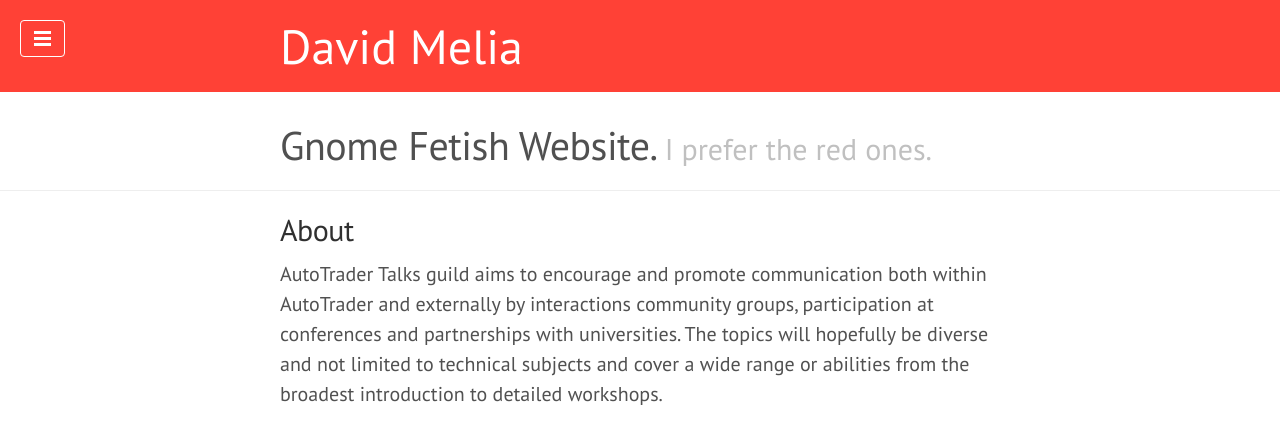
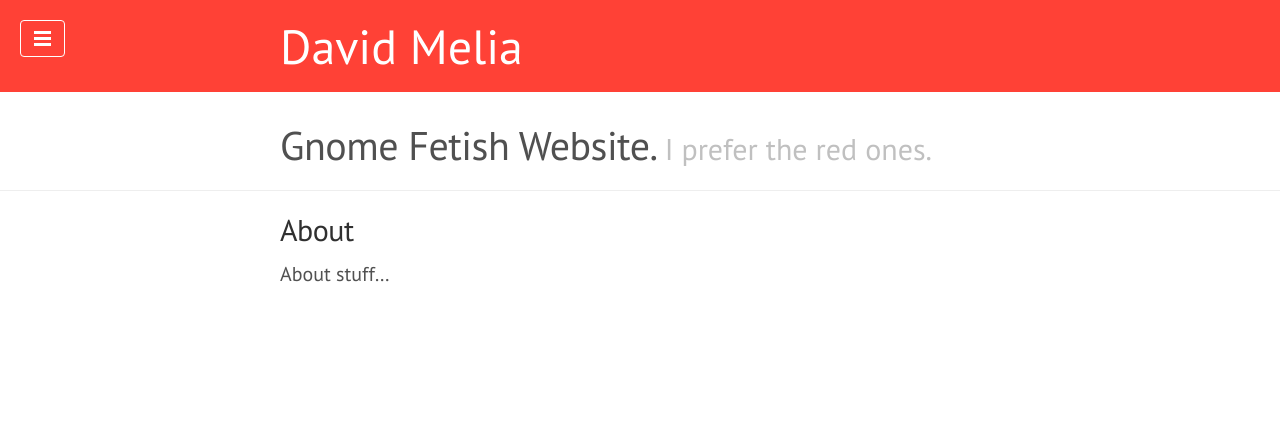
Before and after one commit to davidmelia/davidmelia.github.io, a Jekyll site: the page built from about.md, in a window 1280 px wide. Shown: the top 444 px of the page. Built offline with Jekyll 4.4.1, drawn with Linux system fonts in a browser that asks for light colours; nearby versions of some CDN libraries; Markdown is read by kramdown in place of the engine named in the settings.

Commit message:
Add about

```diff
--- a/about.md
+++ b/about.md
@@ -3,5 +3,4 @@ layout: page
 title: About
 ---
 
-AutoTrader Talks guild aims to encourage and promote communication both within AutoTrader and externally by interactions community groups, participation at conferences and partnerships with universities.
-The topics will hopefully be diverse and not limited to technical subjects and cover a wide range or abilities from the broadest introduction to detailed workshops.
+About stuff...
```
